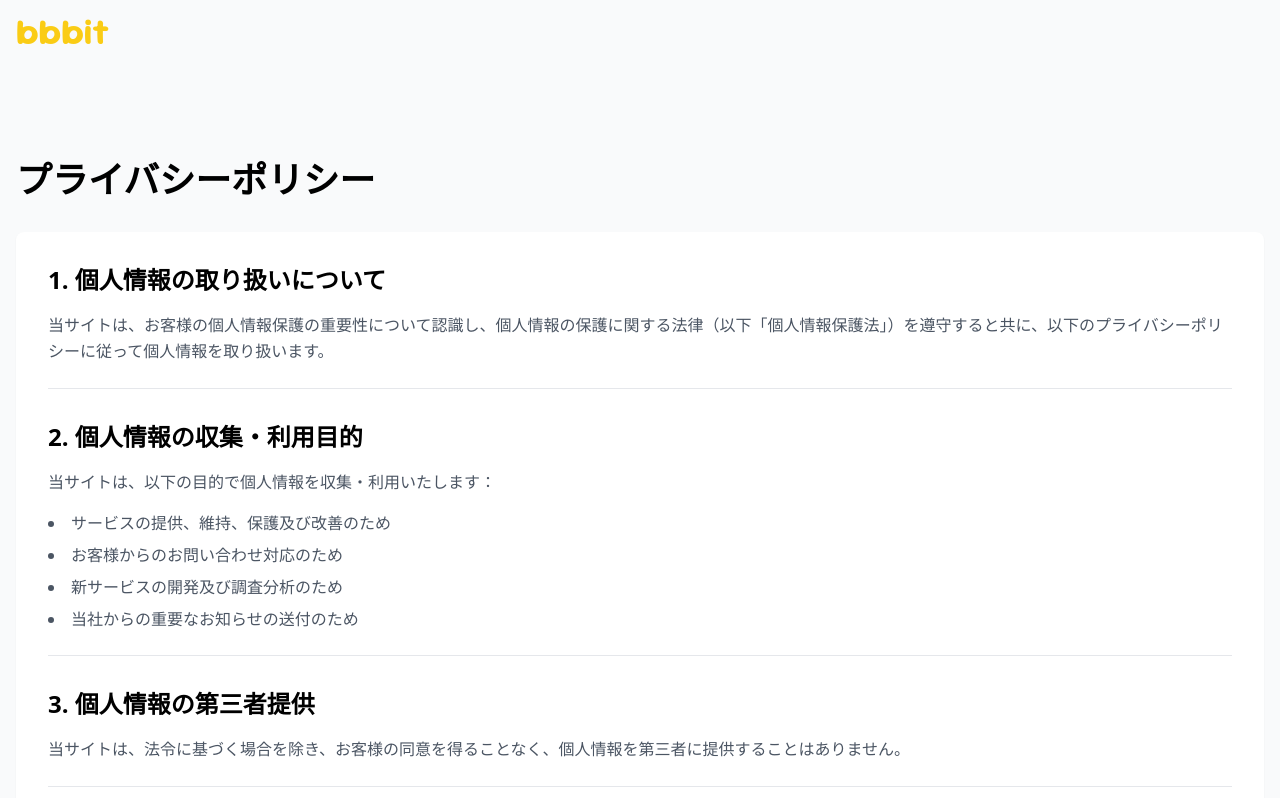
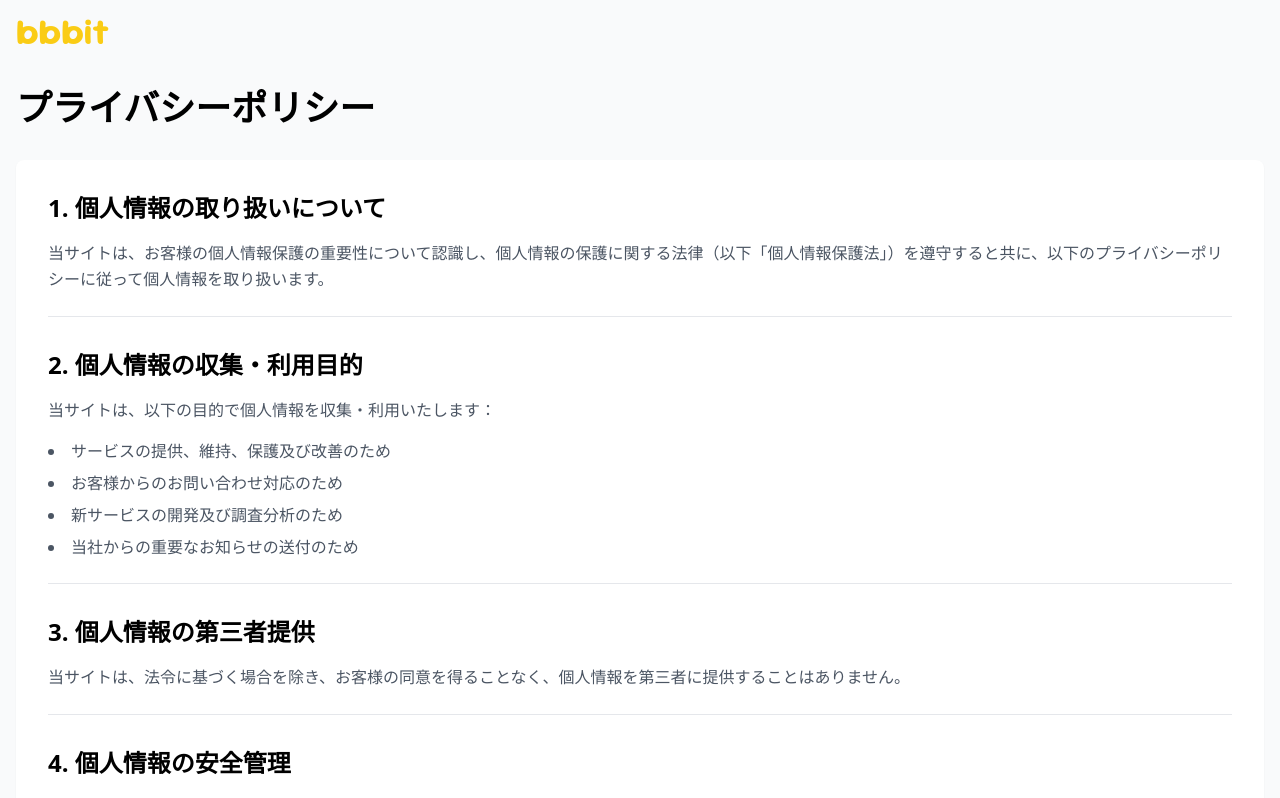
Before and after one commit to tuki0918/bbbit.biz, a Next.js app: page /privacy in a window 1280 px wide. Shown: the top 798 px of the page. Built offline with nearby package versions, Linux system fonts and the light colour scheme.

Commit message:
feat: reduce top padding in ContactForm, Legal, and PrivacyPolicy components for improved layout

```diff
--- a/components/ContactForm.tsx
+++ b/components/ContactForm.tsx
@@ -8,7 +8,7 @@ export default function Contact() {
 			initial={{ opacity: 0 }}
 			animate={{ opacity: 1 }}
 			transition={{ duration: 0.5 }}
-			className="flex-grow pt-24 pb-16 bg-gray-50"
+			className="flex-grow pt-6 pb-16 bg-gray-50"
 		>
 			<div className="container mx-auto px-4">
 				<h1 className="text-4xl font-bold mb-8">お問い合わせ</h1>
--- a/components/Legal.tsx
+++ b/components/Legal.tsx
@@ -8,7 +8,7 @@ export default function Hero() {
 			initial={{ opacity: 0 }}
 			animate={{ opacity: 1 }}
 			transition={{ duration: 0.5 }}
-			className="flex-grow pt-24 pb-16 bg-gray-50"
+			className="flex-grow pt-6 pb-16 bg-gray-50"
 		>
 			<div className="container mx-auto px-4">
 				<h1 className="text-4xl font-bold mb-8">特定商取引法に基づく表記</h1>
--- a/components/PrivacyPolicy.tsx
+++ b/components/PrivacyPolicy.tsx
@@ -8,7 +8,7 @@ export default function Hero() {
 			initial={{ opacity: 0 }}
 			animate={{ opacity: 1 }}
 			transition={{ duration: 0.5 }}
-			className="flex-grow pt-24 pb-16 bg-gray-50"
+			className="flex-grow pt-6 pb-16 bg-gray-50"
 		>
 			<div className="container mx-auto px-4">
 				<h1 className="text-4xl font-bold mb-8">プライバシーポリシー</h1>
```
